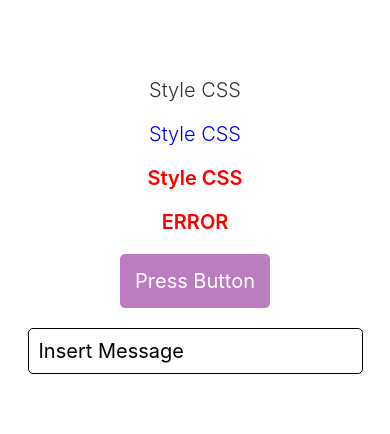
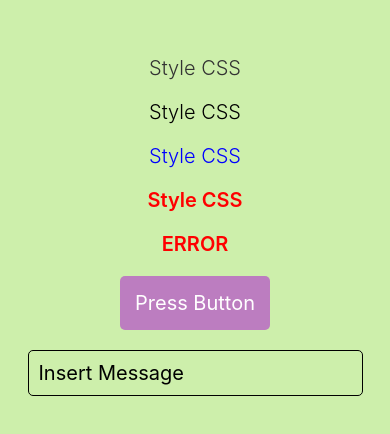
Before and after one commit to kimyej1/2022-DIGI-Campus-React, a React Native app in the folder Event/: screen / in a window 390 px wide. Shown: the part 196-630 px from the top of the page. Built offline with nearby package versions, Linux system fonts and the light colour scheme.

Commit message:
2022.6.21 15:46

```diff
--- a/Event/src/App.js
+++ b/Event/src/App.js
@@ -2,6 +2,7 @@ import React from 'react';
 import { Text, View, StyleSheet } from 'react-native';
 import EventButton from './components/EventButton';
 import EventInput from './components/EventInput';
+import { textStyle, viewStyle } from './styles';
 
 // Class형 StyleSheet
 const styles = StyleSheet.create({
@@ -29,8 +30,11 @@ const styles = StyleSheet.create({
 const App = () => {
     // 속성 중 겹치는게 있으면 배열 중 뒤에껄 따라간다 (안겹치는 것들은 다 적용됨)
     return (
-        <View style={styles.container}>
+        <View style={viewStyle.container}>
             <Text style={styles.text}>
+                Style CSS
+            </Text>
+            <Text style={textStyle.text}>
                 Style CSS
             </Text>
             <Text style={[styles.text, {color : '#0000FF'}]}>
--- /dev/null
+++ b/Event/src/styles.js
@@ -0,0 +1,28 @@
+import { StyleSheet } from "react-native";
+
+// export default : 중괄호 없이 불러다 쓸 수 있음(이름도 바꿔서 가져올 수 있음), 하나만 만들 수 있음
+// export : 중괄호와 함께 불러다 쓸 수 있음(이름도 정해진대로만), 여러개 만들 수 있음
+
+export const viewStyle = StyleSheet.create({
+    container : {
+        flex : 1,
+        backgroundColor : '#CDEFAB',
+        alignItems : 'center', // 좌우정렬
+        justifyContent : 'center',
+    },
+});
+
+export const textStyle = StyleSheet.create({
+    error : {
+        padding : 10,
+        fontSize : 20,
+        fontWeight : '600',
+        color : '#ABCDEF'
+    },
+    text : {
+        padding : 10,
+        fontSize : 20,
+        fontWeight : '300',
+        color : '#000000'
+    }
+});
```
Also changed, not shown: Event/src/components/Layout.js (added, +35 -0 lines).
